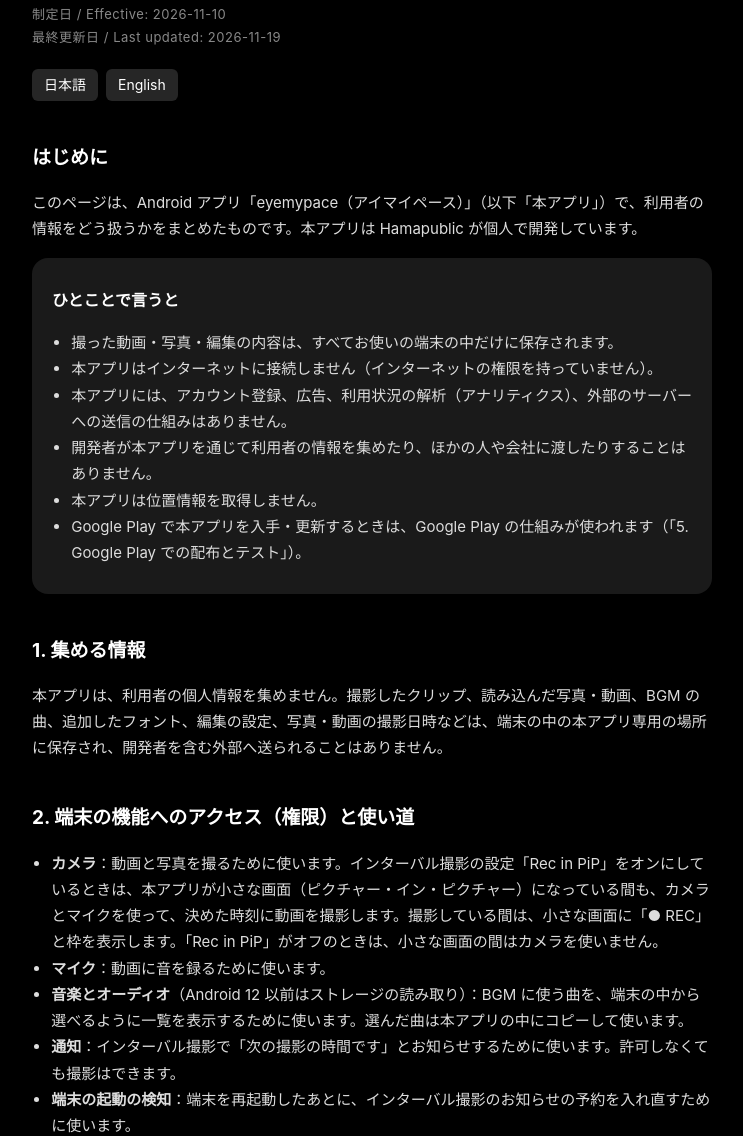
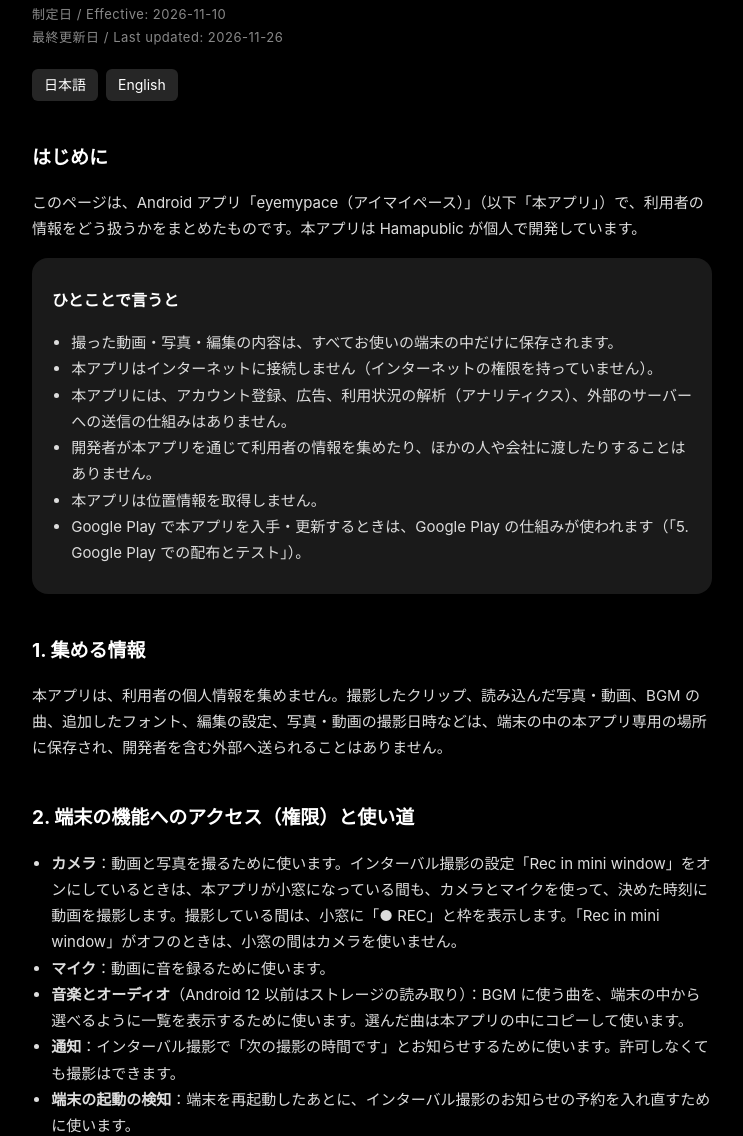
Before and after one commit to hamapublic/hamapublic.github.io, a plain HTML site: page eyemypace/privacy-policy/index.html in a window 1280 px wide. Shown: the part 154-1290 px from the top of the page, without its empty margins (268-1011 px from the left). Drawn offline with Linux system fonts and the light colour scheme.

Commit message:
eyemypace のプライバシーポリシーの「Rec in PiP」を「Rec in mini window」に、日本語は「小窓」にする（2026-11-26）
Co-Authored-By: Claude Opus 5.5 <noreply@anthropic.com>

```diff
--- a/eyemypace/privacy-policy/index.html
+++ b/eyemypace/privacy-policy/index.html
@@ -12,7 +12,7 @@
 <header>
   <p>eyemypace · Hamapublic</p>
   <h1>プライバシーポリシー<br>Privacy Policy</h1>
-  <p class="meta">制定日 / Effective: 2026-11-10<br>最終更新日 / Last updated: 2026-11-19</p>
+  <p class="meta">制定日 / Effective: 2026-11-10<br>最終更新日 / Last updated: 2026-11-26</p>
   <nav class="lang"><a href="#ja">日本語</a><a href="#en">English</a></nav>
 </header>
 
@@ -37,7 +37,7 @@
 
   <h2>2. 端末の機能へのアクセス（権限）と使い道</h2>
   <ul>
-    <li><strong>カメラ</strong>：動画と写真を撮るために使います。インターバル撮影の設定「Rec in PiP」をオンにしているときは、本アプリが小さな画面（ピクチャー・イン・ピクチャー）になっている間も、カメラとマイクを使って、決めた時刻に動画を撮影します。撮影している間は、小さな画面に「● REC」と枠を表示します。「Rec in PiP」がオフのときは、小さな画面の間はカメラを使いません。</li>
+    <li><strong>カメラ</strong>：動画と写真を撮るために使います。インターバル撮影の設定「Rec in mini window」をオンにしているときは、本アプリが小窓になっている間も、カメラとマイクを使って、決めた時刻に動画を撮影します。撮影している間は、小窓に「● REC」と枠を表示します。「Rec in mini window」がオフのときは、小窓の間はカメラを使いません。</li>
     <li><strong>マイク</strong>：動画に音を録るために使います。</li>
     <li><strong>音楽とオーディオ</strong>（Android 12 以前はストレージの読み取り）：BGM に使う曲を、端末の中から選べるように一覧を表示するために使います。選んだ曲は本アプリの中にコピーして使います。</li>
     <li><strong>通知</strong>：インターバル撮影で「次の撮影の時間です」とお知らせするために使います。許可しなくても撮影はできます。</li>
@@ -106,7 +106,7 @@
 
   <h2>2. Device permissions and how they are used</h2>
   <ul>
-    <li><strong>Camera</strong>: to record videos and take photos. When the interval-shooting setting “Rec in PiP” is on, the App uses the camera and microphone to record videos at the scheduled times even while it is shown in a small window (picture-in-picture). While recording, the small window shows “● REC” and a frame. When “Rec in PiP” is off, the App does not use the camera while it is in the small window.</li>
+    <li><strong>Camera</strong>: to record videos and take photos. When the interval-shooting setting “Rec in mini window” is on, the App uses the camera and microphone to record videos at the scheduled times even while it is shown in a mini window (picture-in-picture). While recording, the mini window shows “● REC” and a frame. When “Rec in mini window” is off, the App does not use the camera while it is in the mini window.</li>
     <li><strong>Microphone</strong>: to record sound with your videos.</li>
     <li><strong>Music and audio</strong> (storage read access on Android 12 and earlier): to list audio files on your device so you can choose background music. Chosen tracks are copied into the App.</li>
     <li><strong>Notifications</strong>: to remind you when it is time for the next shot in interval shooting. You can shoot without allowing this.</li>
```
